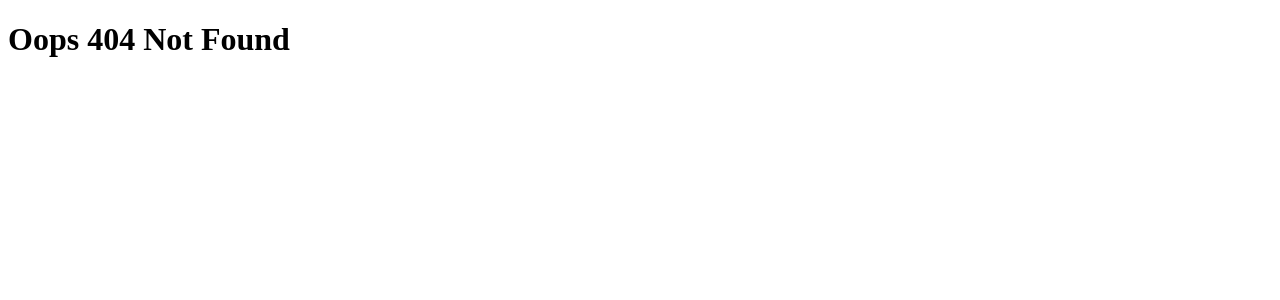
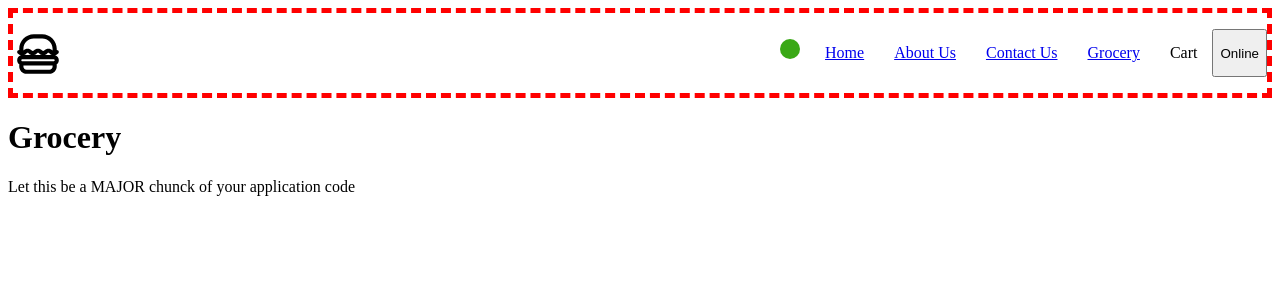
Before and after one commit to shreyadhaga/TeachReact, a React (Vite) app: page /grocery in a window 1280 px wide. Before the commit this address had no page. Shown: the top 300 px of the page. Built offline with nearby package versions, Linux system fonts and the light colour scheme.

Commit message:
Lazy load

```diff
--- a/src/App.js
+++ b/src/App.js
@@ -1,4 +1,4 @@
-import React from "react";
+import React, { lazy, Suspense } from "react";
 import { createRoot } from 'react-dom/client';
 import { createBrowserRouter, Outlet, RouterProvider } from "react-router-dom";
 import About from "./components/About";
@@ -17,7 +17,7 @@
         </div>
     )
 }
-
+const Grocery = lazy(() => import('./components/Grocery'))
 const appRouter = createBrowserRouter([
     {
         path: '/',
@@ -38,6 +38,12 @@
             {
                 path: '/resturant/:resId',
                 element: <ResturantMenu />
+            },
+            {
+                path: '/grocery',
+                element: <Suspense fallback={<h1>Loading..</h1>}>
+                    <Grocery />
+                </Suspense>
             }
         ],
         errorElement: <Error />
--- a/src/components/Body.js
+++ b/src/components/Body.js
@@ -2,7 +2,6 @@
 import ResturantCard from "./ResturantCard";
 import Shimmer from "./Shimmer";
 import { Link } from "react-router-dom";
-import { MAIN_URL } from "../utils/constants";
 import useOnlineStatus from "../utils/useOnlineStatus";
 import useResturantsList from "../utils/useResturantsList";
 
--- /dev/null
+++ b/src/components/Grocery.js
@@ -0,0 +1,12 @@
+import React from 'react'
+
+const Grocery = () => {
+    return (
+        <div>
+            <h1> Grocery</h1>
+            <p> Let this be a MAJOR chunck of your application code </p>
+        </div>
+    )
+}
+
+export default Grocery
--- a/src/components/Header.js
+++ b/src/components/Header.js
@@ -17,6 +17,7 @@
                     <li><Link to='/'>Home</Link></li>
                     <li><Link to='/about'> About Us</Link></li>
                     <li><Link to='/contact'>Contact Us</Link></li>
+                    <li><Link to='/grocery'>Grocery</Link></li>
                     <li>Cart</li>
                     <button onClick={() => setBtnName(!btnName)}> {btnName ? 'Online' : 'Offline'} </button>
                 </ul>
```
